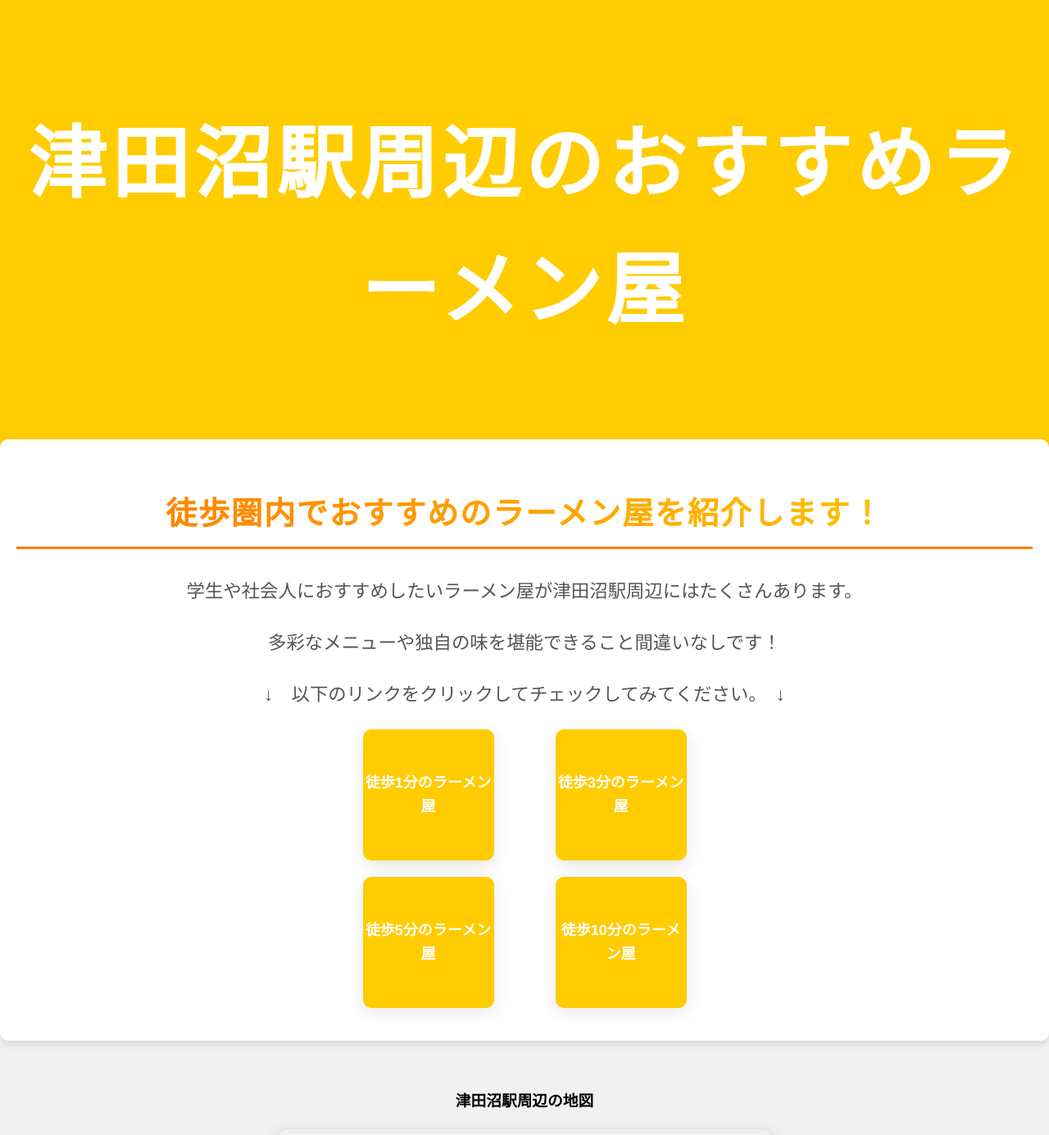
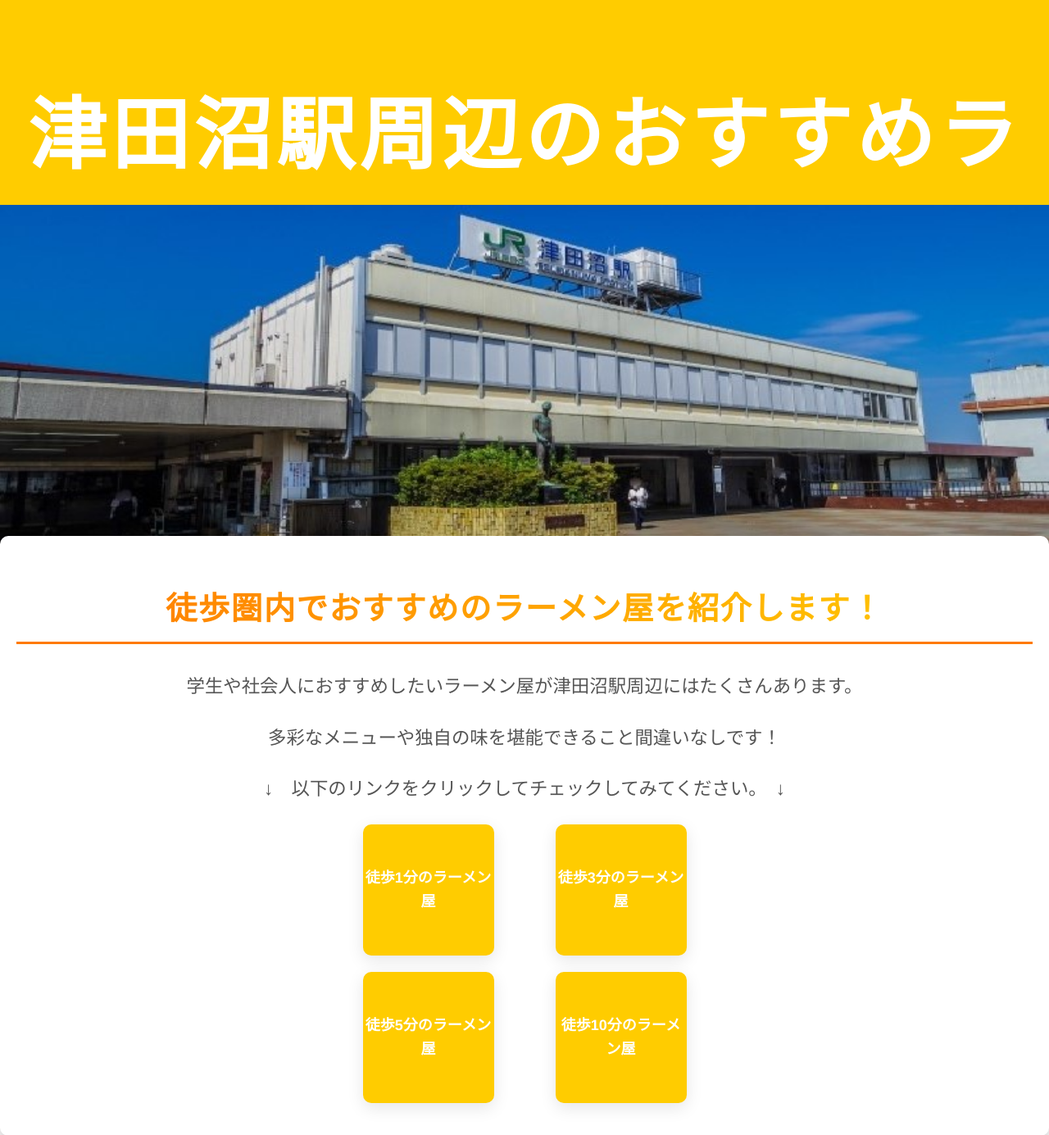
Before and after one commit to yabukilab/matsuda-a, a PHP site: page / in a window 1280 px wide. Shown: the top 1385 px of the page at 82% size. Run offline with PHP 8.4, Linux system fonts and the light colour scheme; grey boxes are pictures that could not be loaded.

Commit message:
2024 12/6 画像の追加等

```diff
--- a/htdocs/hina.css
+++ b/htdocs/hina.css
@@ -11,18 +11,18 @@
   line-height: 1.6; /* 行間を広めに */
 }
 
-
 /* ヘッダーのスタイル */
 header {
   text-align: center;
   background-color: #ffcc00; /* 明るいオレンジ色 */
-  padding: 60px 20px; /* 上下に広めの余白 */
+  padding: 25px 10px; /* 上下に広めの余白 */
   color: white;
   font-size: 3em; /* ヘッダーのフォントサイズを大きく */
   font-weight: 700; /* フォントの太さを太く */
   letter-spacing: 5px; /* 文字間隔を広げてスタイリッシュに */
   text-transform: uppercase; /* ヘッダーを大文字に */
   box-shadow: 0 10px 30px rgba(0, 0, 0, 0.1); /* ヘッダーに影を加え、立体感を */
+  height: 200px;
 }
 
 /* ヘッダーの画像 */
@@ -46,7 +46,7 @@
 
 /* 見出しのスタイル */
 .content h2 {
-  margin-top: 20px;
+  margin-top: 18px;
   font-size: 2.4em; /* フォントサイズを大きく */
   font-weight: 600;
   color: #333; /* 見出しの色を暗いグレーに */
@@ -191,3 +191,15 @@
   border-radius: 10px;  /* 角を丸くする */
   box-shadow: 0 6px 20px rgba(0, 0, 0, 0.2);  /* 地図に影を追加 */
 }
+
+.image-container {
+  width: 100%; /* コンテナが親要素にフィットするように設定 */
+  overflow: hidden; /* 画像がコンテナからはみ出さないようにする */
+}
+
+.custom-size-image {
+  width: 100%;  /* 横幅を親要素の100%に設定（端まで表示） */
+  height: 50%; /* 縦幅も100%に設定して親要素にフィットさせる */
+  object-fit: cover; /* 画像を親要素に合わせて引き伸ばし、切り取る */
+  margin: 0; /* 画像の余白をなくす */
+}
--- a/htdocs/index.html
+++ b/htdocs/index.html
@@ -15,7 +15,9 @@
     <h1>津田沼駅周辺のおすすめラーメン屋</h1>
 </header>
 
-
+<div class="image-container">
+  <img src="index.jpg" alt="ラーメン" class="custom-size-image">
+</div>
 
 
 <div class="content">
--- a/htdocs/toho2.html
+++ b/htdocs/toho2.html
@@ -67,7 +67,7 @@
             </tr>
             <tr>
                 <th>アクセス</th>
-                <td>約3分</td>
+                <td>津田沼駅北口から徒歩約3分</td>
             </tr>
             <tr>
                 <th>住所</th>
@@ -103,7 +103,7 @@
             </tr>
             <tr>
                 <th>アクセス</th>
-                <td>約5分</td>
+                <td>津田沼駅北口から徒歩約3分</td>
             </tr>
             <tr>
                 <th>住所</th>
```
Also changed, not shown: htdocs/index.jpg (added).
